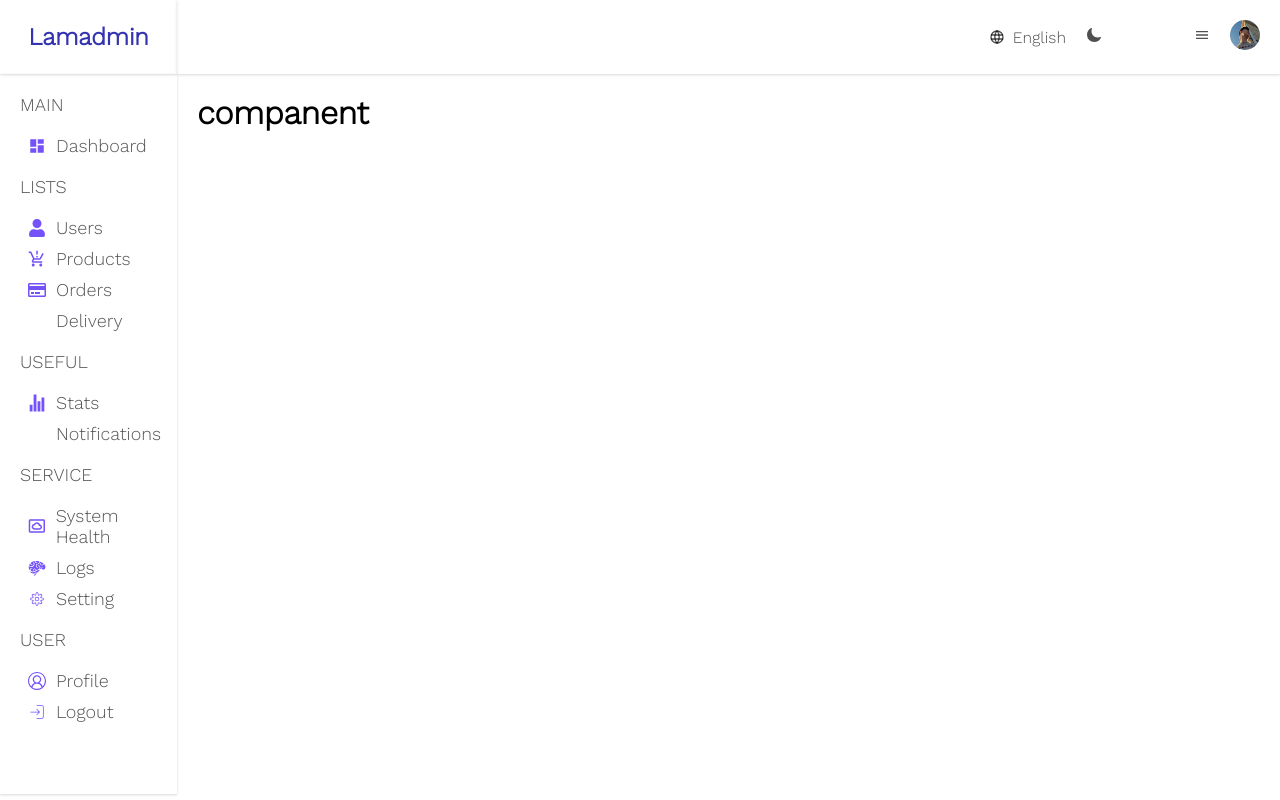
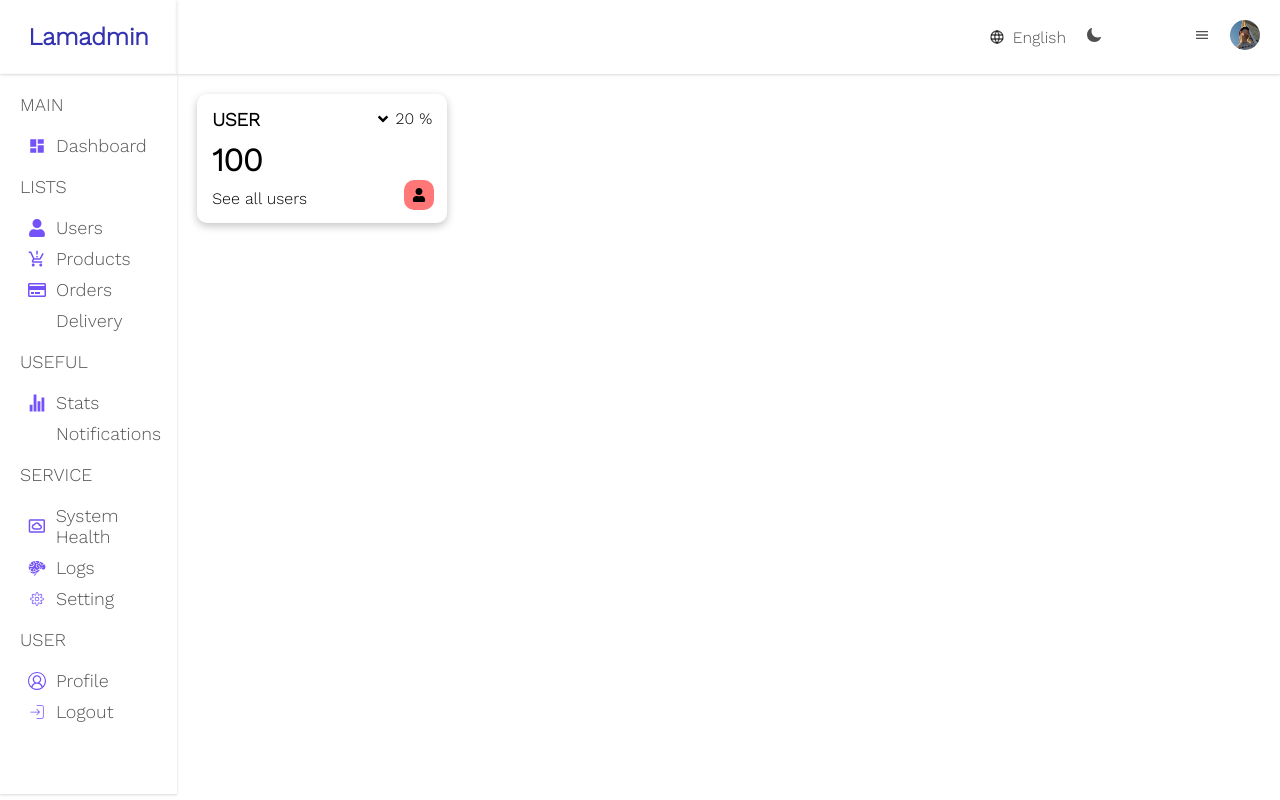
Before and after one commit to Shakhmurad7/adminPanelTutorial, a React (Vite) app: page / in a window 1280 px wide. Built offline with nearby package versions, Linux system fonts and the light colour scheme; some icons are missing.

Commit message:
add cart in home page

```diff
--- a/src/components/home.jsx
+++ b/src/components/home.jsx
@@ -1,6 +1,8 @@
 import React from 'react'
 import Navbar from '../layout/Navbar'
 import '../index.css'
+import { FaAngleDown } from "react-icons/fa";
+import { FaUser } from "react-icons/fa";
 function Home() {
   return (
     <>
@@ -8,7 +10,22 @@ function Home() {
     <Navbar/>
 
     <div className="Home-right">
-        <h1>companent</h1>
+      <div className="home-container-block-top">
+        <div className="home-block-top">
+            <div className="home-block-left">
+              <h3>USER</h3>
+              <h1>100</h1>
+              <p>See all users</p>
+            </div>
+            <div className="home-block-right">
+              <div className="home-block-icon">
+                <FaAngleDown />
+                <p>20 %</p>
+              </div>
+              <FaUser className='Fauser' />
+            </div>
+        </div>
+      </div>
     </div>
     </div>
     </>
--- a/src/index.css
+++ b/src/index.css
@@ -83,5 +83,35 @@
   padding: 20px;
   display: flex;
   flex: 6;
+}
 
+/* ----homer-block--- */
+.home-block-top{
+  border-radius: 10px;
+  display: flex;
+  justify-content: space-between;
+  box-shadow: rgba(0, 0, 0, 0.24) 0px 3px 8px;
+  width: 250px;
+  padding: 15px;
 }
+.home-block-left , .home-block-right{
+  display: flex;
+  flex-direction: column;
+  gap: 10px;
+  justify-content: space-between;
+}
+.home-block-right{
+  align-items: end;
+}
+.home-block-icon{
+  display: flex;
+  align-items: center;
+  gap: 5px;
+}
+.Fauser{
+  background-color: rgba(255, 0, 0, 0.534);
+  padding: 8px;
+  font-size: 30px;
+  border-radius: 10px;
+  margin: 0px -2px -2px 0px;
+}
```
